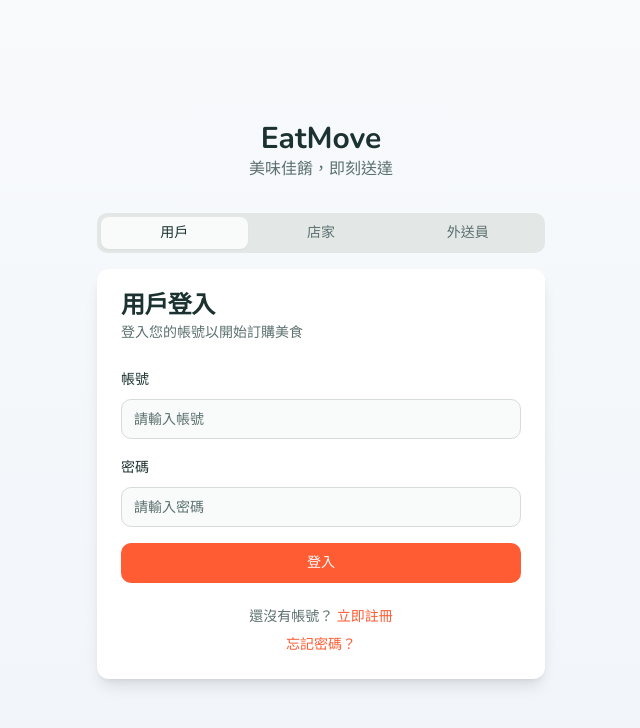
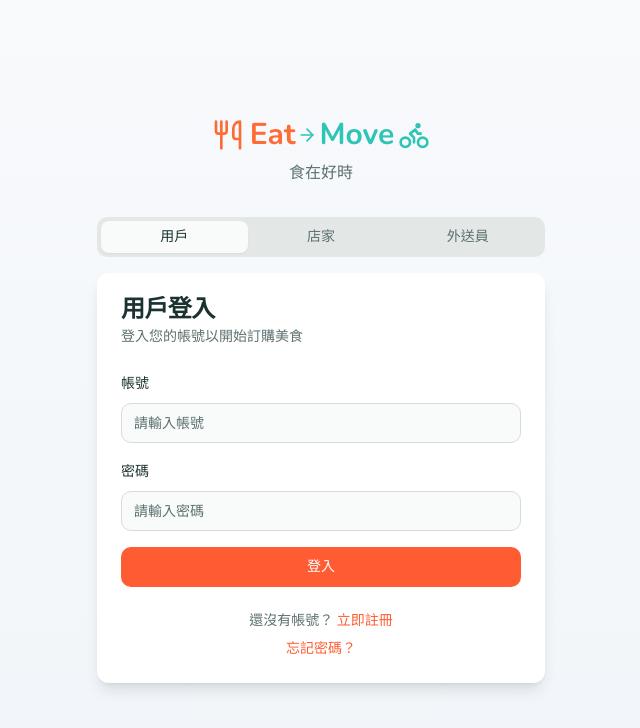
Before and after one commit to elsonyeh/EatMove-Project, a Next.js app: page /login in a window 1280 px wide. Shown: the top 728 px of the page, without its empty margins (319-959 px from the left). Built offline with nearby package versions, Linux system fonts and the light colour scheme.

Commit message:
Replace with EatMove0506 project

```diff
--- a/app/login/page.tsx
+++ b/app/login/page.tsx
@@ -4,7 +4,6 @@ import type React from "react"
 
 import { useState } from "react"
 import { useRouter } from "next/navigation"
-import Image from "next/image"
 import Link from "next/link"
 import { Button } from "@/components/ui/button"
 import { Input } from "@/components/ui/input"
@@ -12,6 +11,7 @@ import { Label } from "@/components/ui/label"
 import { Tabs, TabsList, TabsTrigger } from "@/components/ui/tabs"
 import { Card, CardContent, CardDescription, CardFooter, CardHeader, CardTitle } from "@/components/ui/card"
 import { useToast } from "@/components/ui/use-toast"
+import { BrandLogo } from "@/components/brand-logo"
 
 export default function LoginPage() {
   const router = useRouter()
@@ -52,8 +52,10 @@ export default function LoginPage() {
     <div className="flex min-h-screen flex-col items-center justify-center bg-gradient-to-b from-slate-50 to-slate-100 p-4">
       <div className="w-full max-w-md">
         <div className="mb-8 flex flex-col items-center text-center">
-          <h1 className="text-3xl font-bold">EatMove</h1>
-          <p className="text-muted-foreground">美味佳餚，即刻送達</p>
+          <div className="mb-2">
+            <BrandLogo size="lg" />
+          </div>
+          <p className="text-muted-foreground">食在好時</p>
         </div>
 
         <Tabs defaultValue="user" className="w-full" onValueChange={setUserType}>
--- a/app/register/page.tsx
+++ b/app/register/page.tsx
@@ -4,7 +4,6 @@ import type React from "react"
 
 import { useState } from "react"
 import { useRouter } from "next/navigation"
-import Image from "next/image"
 import Link from "next/link"
 import { Button } from "@/components/ui/button"
 import { Input } from "@/components/ui/input"
@@ -12,6 +11,7 @@ import { Label } from "@/components/ui/label"
 import { Tabs, TabsList, TabsTrigger } from "@/components/ui/tabs"
 import { Card, CardContent, CardDescription, CardFooter, CardHeader, CardTitle } from "@/components/ui/card"
 import { useToast } from "@/components/ui/use-toast"
+import { BrandLogo } from "@/components/brand-logo"
 
 export default function RegisterPage() {
   const router = useRouter()
@@ -56,13 +56,9 @@ export default function RegisterPage() {
     <div className="flex min-h-screen flex-col items-center justify-center bg-gradient-to-b from-slate-50 to-slate-100 p-4">
       <div className="w-full max-w-md">
         <div className="mb-8 flex flex-col items-center text-center">
-          <Image
-            src="/placeholder.svg?height=80&width=80"
-            width={80}
-            height={80}
-            alt="美食外送平台 Logo"
-            className="mb-4"
-          />
+          <div className="mb-4">
+            <BrandLogo size="lg" />
+          </div>
           <h1 className="text-3xl font-bold">註冊帳號</h1>
           <p className="text-muted-foreground">加入我們的美食外送平台</p>
         </div>
--- a/components/brand-logo.tsx
+++ b/components/brand-logo.tsx
@@ -1,5 +1,5 @@
 import Link from "next/link"
-import { Utensils, ArrowRight } from "lucide-react"
+import { Utensils, ArrowRight, BikeIcon as Motorcycle } from "lucide-react"
 
 interface BrandLogoProps {
   variant?: "default" | "simple"
@@ -16,8 +16,7 @@ export function BrandLogo({ variant = "default", size = "md", href = "/user/home
 
   const logo = (
     <>
-      <div className="relative flex items-center justify-center">
-        <div className="absolute inset-0 bg-brand-primary rounded-full opacity-20 animate-pulse-slow"></div>
+      <div className="flex items-center justify-center">
         <Utensils
           className={`text-brand-primary ${size === "sm" ? "h-5 w-5" : size === "md" ? "h-6 w-6" : "h-8 w-8"}`}
         />
@@ -29,6 +28,9 @@ export function BrandLogo({ variant = "default", size = "md", href = "/user/home
             className={`${size === "sm" ? "h-3 w-3" : size === "md" ? "h-4 w-4" : "h-5 w-5"} text-brand-secondary mx-0.5`}
           />
           <span className="text-brand-secondary">Move</span>
+          <Motorcycle
+            className={`${size === "sm" ? "h-5 w-5" : size === "md" ? "h-6 w-6" : "h-8 w-8"} text-brand-secondary ml-1`}
+          />
         </div>
       )}
     </>
--- a/components/restaurant-card.tsx
+++ b/components/restaurant-card.tsx
@@ -78,7 +78,7 @@ export function RestaurantCard({ restaurant, isFavorite: initialIsFavorite }: Re
             />
           </button>
 
-          {/* 新店標籤 */}
+          {/* 新店標��� */}
           {isNew && (
             <div className="absolute top-3 left-3 z-10">
               <Badge className="bg-green-500 hover:bg-green-600 text-white font-medium px-2.5 py-1">新店</Badge>
```
